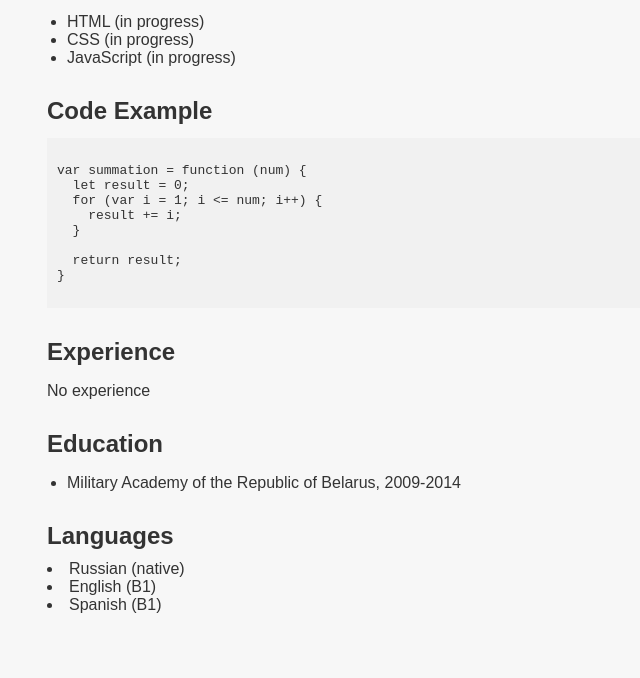
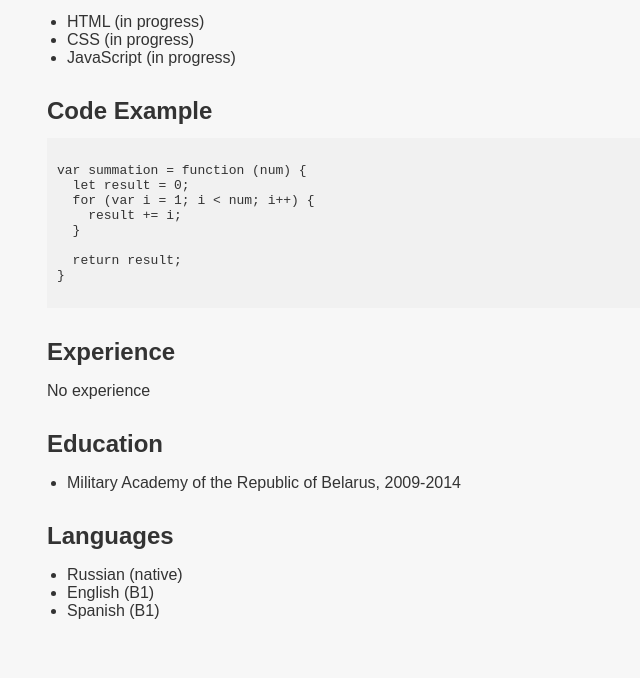
Before and after one commit to DimaKNP/rsschool-cv, a plain HTML site: page index.html in a window 1280 px wide. Shown: the part 461-1139 px from the top of the page, without its empty margins (193-833 px from the left). Drawn offline with Linux system fonts and the light colour scheme.

Commit message:
feat: update index.html v2

```diff
--- a/index.html
+++ b/index.html
@@ -49,7 +49,7 @@
             <pre><code>
 var summation = function (num) {
   let result = 0;
-  for (var i = 1; i <= num; i++) {
+  for (var i = 1; i < num; i++) {
     result += i;
   }
 
@@ -72,9 +72,11 @@ var summation = function (num) {
 
         <section id="languages">
             <h2>Languages</h2>
-            <li>Russian (native)</li>
-            <li>English (B1)</li>
-            <li>Spanish (B1)</li>
+            <ul>
+                <li>Russian (native)</li>
+                <li>English (B1)</li>
+                <li>Spanish (B1)</li>
+            </ul>
         </section>
 
     </div>
```
